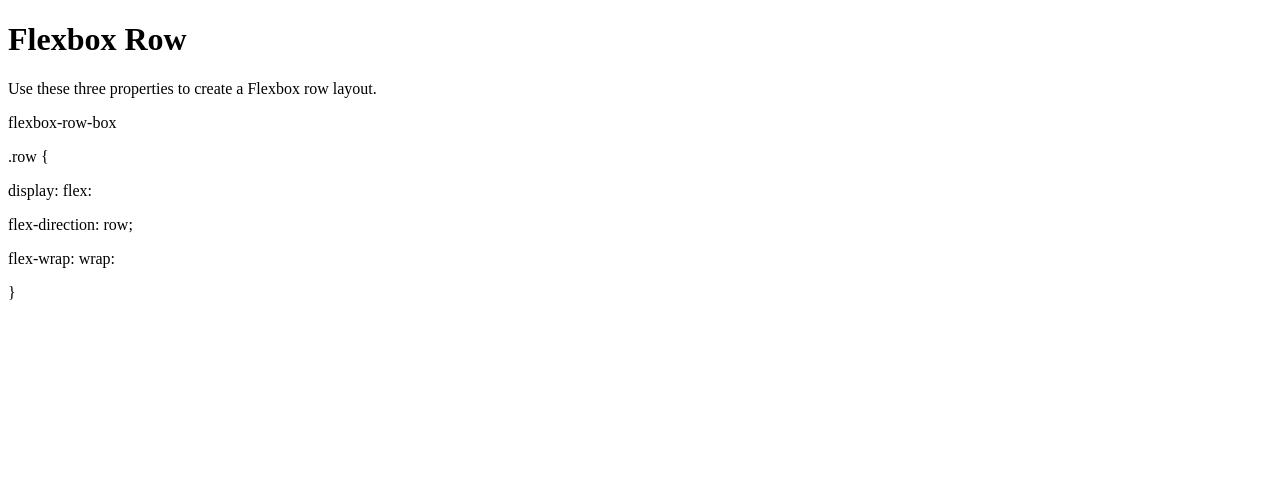
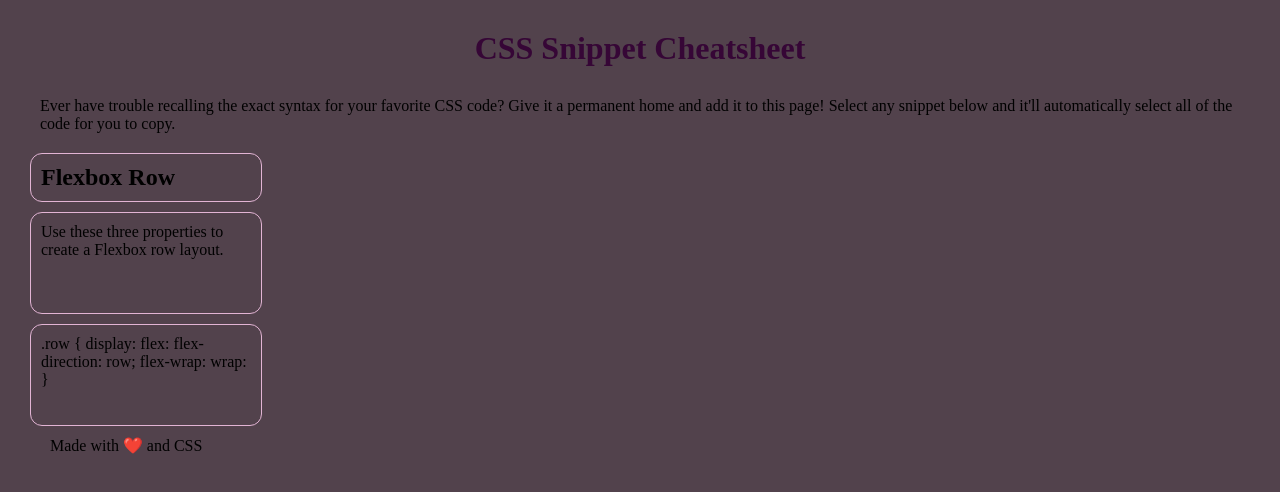
Before and after one commit to MMockus15/mini-project-2-css-snippet, a plain HTML site: page index.html in a window 1280 px wide. Drawn offline with Linux system fonts and the light colour scheme.

Commit message:
added color and lines in flexbox-row

```diff
--- a/assets/css/style.css
+++ b/assets/css/style.css
@@ -1,4 +1,44 @@
 * {
 	margin: 10px;
 	padding: 0;
+	background-color: rgb(82, 66, 76);
 }
+
+.header{
+	display: flex;
+	justify-content: center;
+}
+
+h1 {
+	color: rgb(54, 6, 54);
+}
+
+.h1-paragraph{
+	display: flex;
+	justify-content: center;
+}
+
+.box-row{
+	width: 230px;
+	height: 47px;
+	border: 1px solid rgb(226, 180, 212);
+	border-radius: 12px;
+	}
+
+.dotted-box{
+	width: 230px;
+	height: 100px;
+	border: 1px solid rgb(226, 180, 212);
+	border-radius: 12px;
+}
+
+.flexbox-row{
+	width: 230px;
+	height: 100px;
+	border: 1px solid rgb(226, 180, 212);
+	border-radius: 12px;
+}
+
+footer {
+	justify-content: center;
+}
--- a/index.html
+++ b/index.html
@@ -4,21 +4,31 @@
 	<meta charset="UTF-8">
 	<meta http-equiv="X-UA-Compatible" content="IE=edge">
 	<meta name="viewport" content="width=device-width, initial-scale=1.0">
-	<title>Document</title>
+	<meta charset="UTF-8">
+	<title>CSS Snippet Cheatsheet</title>
+	<link rel="stylesheet" href="./assets/css/style.css" />
 </head>
 <body>
+	<div class="header">
+	<h1>CSS Snippet Cheatsheet</h1>
+	</div>
+	<div class="h1-paragraph">
+		<p>Ever have trouble recalling the exact syntax for your favorite CSS code? Give it a permanent home and add it to this page! Select any snippet below and it'll automatically select all of the code for you to copy.
+		</p>
+	</div>
+	<div class="box-row">
+		<h2>Flexbox Row</h2>
+		</div>
+		<div class="dotted-box">
+		<p>Use these three properties to create a Flexbox row layout.</p>
+		</div>
+		<div class="flexbox-row">
+		<p>.row { display: flex: flex-direction: row; flex-wrap: wrap: }</p>
+	</div>
 	<div>
-	<h1>Flexbox Row</h1>
-	<p>Use these three properties to create a Flexbox row layout.</p>
-	<section>flexbox-row-box</section>
-	<!-- change from <p> to one line and google how to box code -->
-		<p>.row {</p>
-		<p>display: flex:</p>
-		<p>flex-direction: row;</p>
-		<p>flex-wrap: wrap:</p>
-		<p>}</p>
-	</div>
-
-
+<footer>
+	<span>Made with ❤️ and CSS</span>
+</footer>
+</div>
 </body>
 </html>
```
